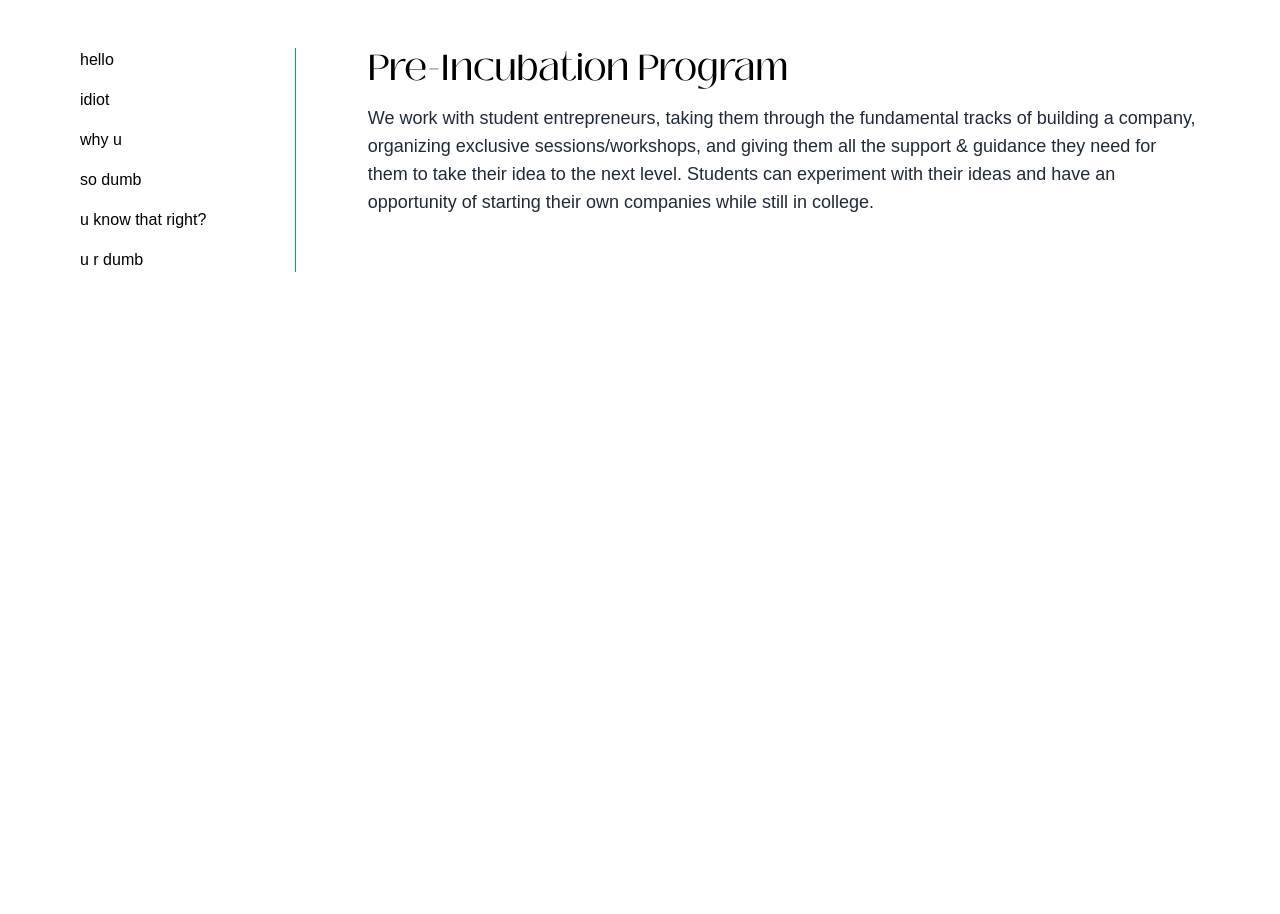
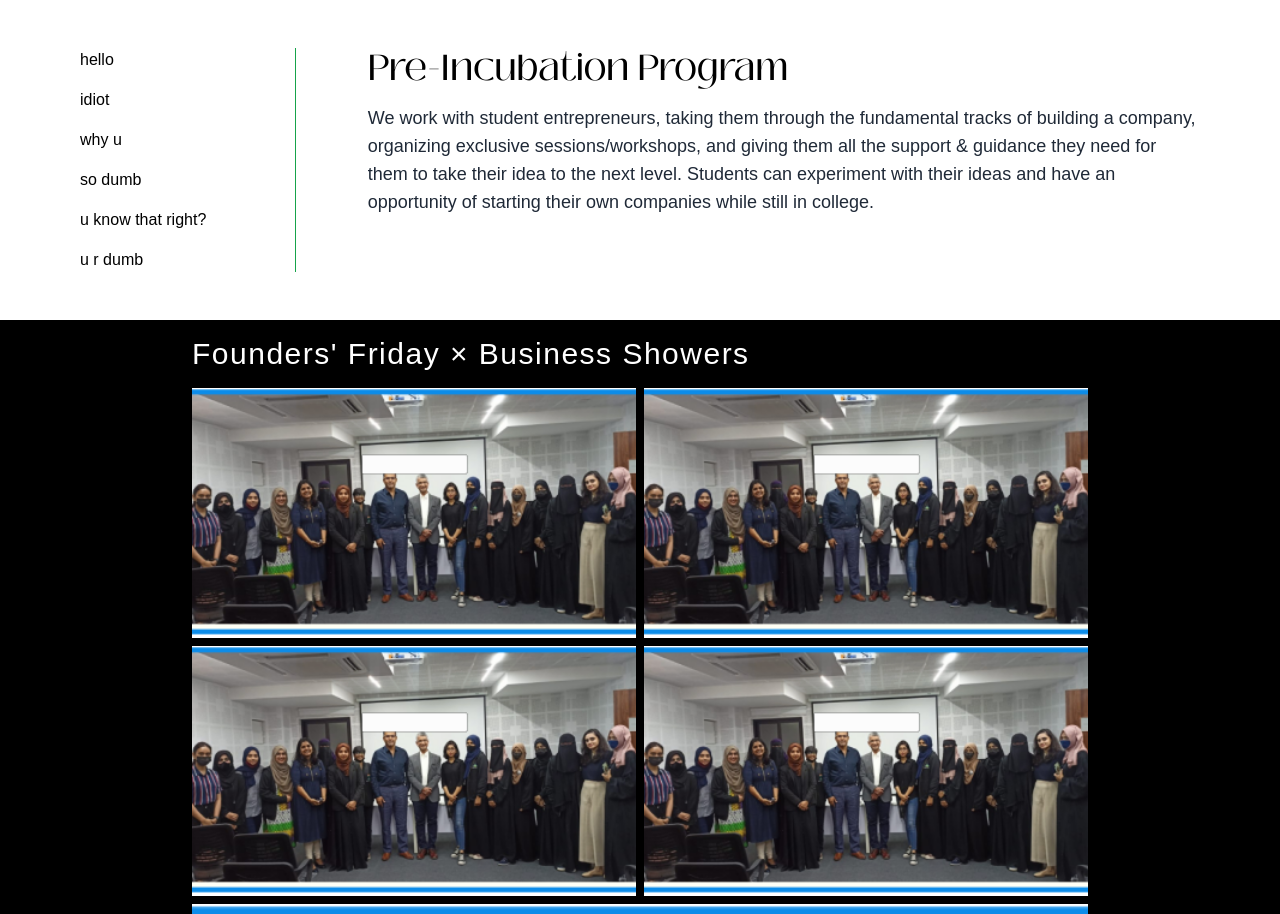
Before and after one commit to Edventure-park/Main-Website, a Next.js app: page /programs/preincubation in a window 1280 px wide. Shown: the top 914 px of the page. Before the commit the page ends 800 px from the top, so only its background shows below. Built offline with nearby package versions, Linux system fonts and the light colour scheme.

Commit message:
feat: PostGrid Init

```diff
--- a/components/Programs/CompleteProgramPage.tsx
+++ b/components/Programs/CompleteProgramPage.tsx
@@ -2,6 +2,7 @@
 import React from 'react'
 
 import ProgramInfo from './ProgramInfo'
+import DarkImageGrid from './DarkPostGrid';
 
 interface ProgramInfoProps {
   slug: string;
@@ -49,6 +50,32 @@ const programData: Record<string, ProgramInfoProps> = {
   }
 }
 
+  const imageData = {
+    title: "Founders' Friday × Business Showers",
+    images: [
+      {
+        url: "/assets/LeadsBanner.jpg",
+        alt: "Group of founders cutting ribbon"
+      },
+      {
+        url: "/assets/LeadsBanner.jpg",
+        alt: "Audience at business event"
+      },
+      {
+        url: "/assets/LeadsBanner.jpg",
+        alt: "Speaker presenting at event"
+      },
+      {
+        url: "/assets/LeadsBanner.jpg",
+        alt: "Celebration cake with HURON logo"
+      },
+      {
+        url: "/assets/LeadsBanner.jpg",
+        alt: "Speaker and audience at event"
+      }
+    ]
+  };
+
 function CompleteProgramPage({ slug }: { slug: string }) {
   const programInfo = programData[slug];
 
@@ -57,9 +84,16 @@ function CompleteProgramPage({ slug }: { slug: string }) {
   }
 
   return (
-    <div>
+    <>
       <ProgramInfo ProgramInfoData={programInfo} />
-    </div>
+      {/* {programInfo.slug === 'edtalk'} */}
+      <div className="container mx-auto">
+        <DarkImageGrid
+        title={imageData.title}
+        images={imageData.images}
+      />
+      </div>
+    </>
   );
 }
 
--- /dev/null
+++ b/components/Programs/DarkPostGrid.tsx
@@ -0,0 +1,75 @@
+import React from 'react';
+import Image from 'next/image';
+
+interface DarkImageGridProps {
+  title: string;
+  images: {
+    url: string;
+    alt?: string;
+  }[];
+}
+
+export default function DarkImageGrid({ title, images }: DarkImageGridProps) {
+  return (
+    <div className="w-full bg-black p-4">
+      <div className="mx-auto max-w-4xl">
+        {/* Title - Styled to match the elegant font in reference */}
+        <h2 className="mb-4 text-2xl font-light tracking-wider text-white md:text-3xl">
+          {title}
+        </h2>
+        {/* Image grid with exact proportions matching reference */}
+        <div className="grid grid-cols-2 gap-2">
+          {/* Top row - two equal sized images */}
+          <div className="relative col-span-1 aspect-video">
+            <Image
+              src={images[0]?.url || ''}
+              alt={images[0]?.alt || "Event image"}
+              fill
+              className="object-cover"
+              sizes="(max-width: 768px) 100vw, 50vw"
+              priority
+            />
+          </div>
+          <div className="relative col-span-1 aspect-video">
+            <Image
+              src={images[1]?.url || ''}
+              alt={images[1]?.alt || "Event image"}
+              fill
+              className="object-cover"
+              sizes="(max-width: 768px) 100vw, 50vw"
+            />
+          </div>
+          {/* Middle row - wider left image, square right image */}
+          <div className="relative col-span-2 row-span-1 aspect-video md:col-span-1">
+            <Image
+              src={images[2]?.url || ''}
+              alt={images[2]?.alt || "Event image"}
+              fill
+              className="object-cover"
+              sizes="(max-width: 768px) 100vw, 67vw"
+            />
+          </div>
+          <div className="relative col-span-2 row-span-1 aspect-video md:col-span-1">
+            <Image
+              src={images[3]?.url || ''}
+              alt={images[3]?.alt || "Event image"}
+              fill
+              className="object-cover"
+              sizes="(max-width: 768px) 100vw, 33vw"
+            />
+          </div>
+          {/* Bottom row - one full-width image */}
+          <div className="relative col-span-2 aspect-video">
+            <Image
+              src={images[4]?.url || ''}
+              alt={images[4]?.alt || "Event image"}
+              fill
+              className="object-cover"
+              sizes="100vw"
+            />
+          </div>
+        </div>
+      </div>
+    </div>
+  );
+}
```
